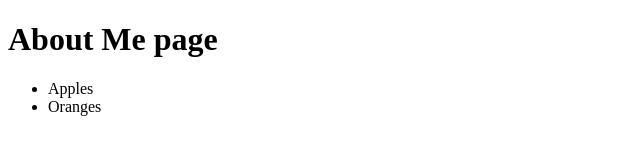
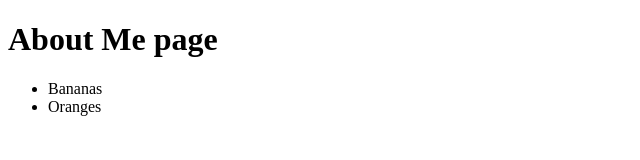
Before and after one commit to ryandiamonds/ClassroomAssignments, a plain HTML site: page assignmentOne.html in a window 1280 px wide. Shown: the full height of the page, 0-640 px from the left. Drawn offline with Linux system fonts and the light colour scheme.

Commit message:
changed first list item

```diff
--- a/assignmentOne.html
+++ b/assignmentOne.html
@@ -11,7 +11,7 @@
   <h1>About Me page</h1>
 
   <ul>
-      <li>Apples</li>
+      <li>Bananas</li>
       <li>Oranges</li>
   </ul>
 
```
